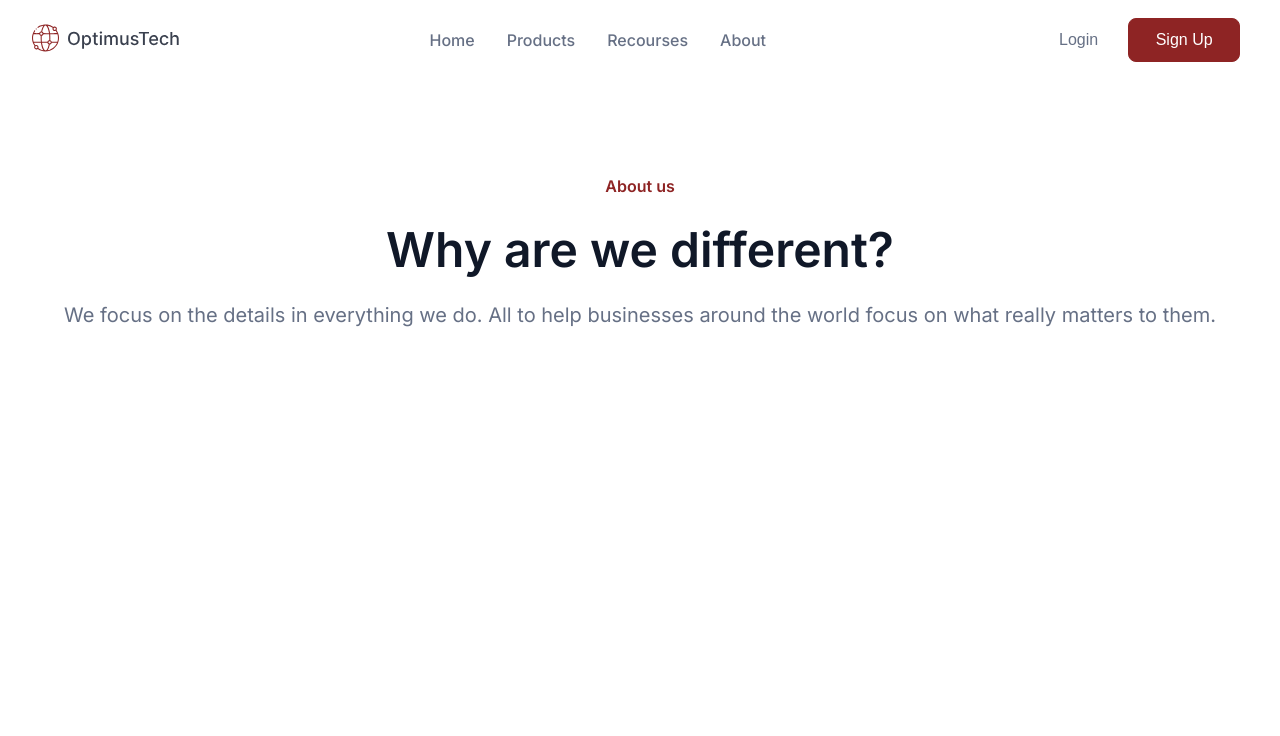
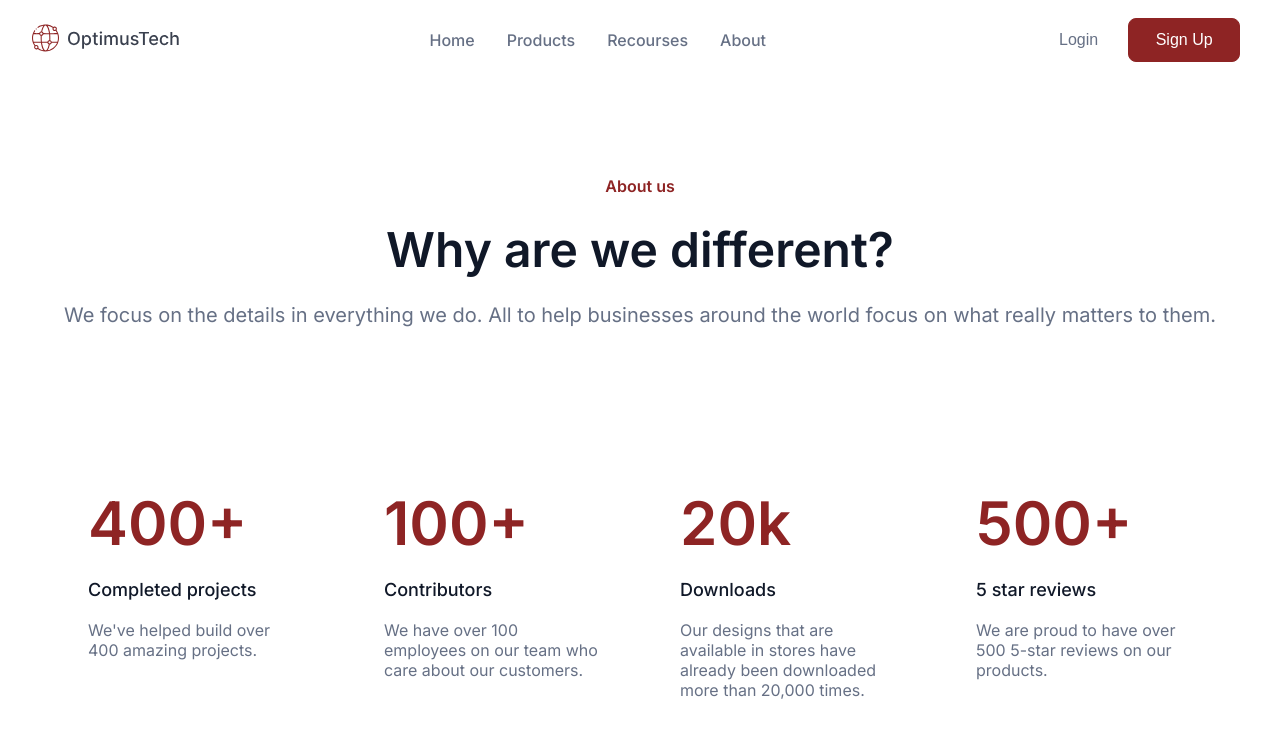
Before and after one commit to Wellington2708/OptimusTech, a React (Vite) app: page / in a window 1280 px wide. Shown: the top 736 px of the page. Built offline with nearby package versions, Linux system fonts and the light colour scheme.

Commit message:
creating metric cards

```diff
--- a/src/App.jsx
+++ b/src/App.jsx
@@ -1,13 +1,17 @@
 import { useState } from 'react'
-import './App.css'
+import styles from './App.module.css'
 import Header from '../src/components/Header'
 import Main from '../src/components/Main';
+import MetricList from './components/MetricList';
 
 function App() {
   return (
     <>
       <Header />
       <Main />
+      <div className={styles.metric__container}>
+        <MetricList />
+      </div>
     </>
   )
 }
--- /dev/null
+++ b/src/App.module.css
@@ -0,0 +1,7 @@
+.metric__container{
+    display: flex;
+    justify-content: center;
+    height: 288px;
+    padding: 0 0 96px 0;
+    gap: 16px;
+}
--- /dev/null
+++ b/src/components/Card/Card.module.css
@@ -0,0 +1,26 @@
+.container__card {
+    display: flex;
+    flex-direction: column;
+    gap: 20px;
+    padding: 0 32px;
+    width: 280px;
+}
+
+.metric {
+    font-size: 60px;
+    font-weight: 600;
+    color: var(--dark-red);
+}
+
+.subtitle {
+    font-size: 18px;
+    font-weight: 500;
+    color: var(--dark-teal);
+
+}
+
+.description {
+    font-size: 16px;
+    color: var(--gray);
+    font-weight: 400;
+}
--- /dev/null
+++ b/src/components/Card/index.jsx
@@ -0,0 +1,15 @@
+import styles from '../Card/Card.module.css';
+
+function Card({number, subtitle, description}){
+
+    return (
+        <div className={styles.container__card}>
+            <h1 className={styles.metric}>{number}</h1>
+            <h3 className={styles.subtitle}>{subtitle}</h3>
+            <p className={styles.description}>{description}</p>
+        </div>
+
+    )
+}
+
+export default Card;
--- /dev/null
+++ b/src/components/MetricList/index.jsx
@@ -0,0 +1,46 @@
+import Card from '../Card';
+
+
+const metric = [
+    {
+        number: '400+',
+        subtitle: 'Completed projects',
+        description: "We've helped build over 400 amazing projects."
+
+    },
+    {
+        number: '100+',
+        subtitle: 'Contributors',
+        description: 'We have over 100 employees on our team who care about our customers.'
+
+    },
+    {
+        number: '20k',
+        subtitle: 'Downloads',
+        description: 'Our designs that are available in stores have already been downloaded more than 20,000 times.'
+
+    },
+    {
+        number: '500+',
+        subtitle: '5 star reviews',
+        description: 'We are proud to have over 500 5-star reviews on our products.'
+
+    }
+]
+
+function MetricList() {
+    return (
+        <>
+            {metric.map((item, index) => (
+                <Card
+                    key={index}
+                    number={item.number}
+                    subtitle={item.subtitle}
+                    description={item.description}
+                />
+            ))}
+        </>
+    );
+}
+
+export default MetricList;
```
Also changed, not shown: src/components/MetricList/MetricList.module.css (added).
